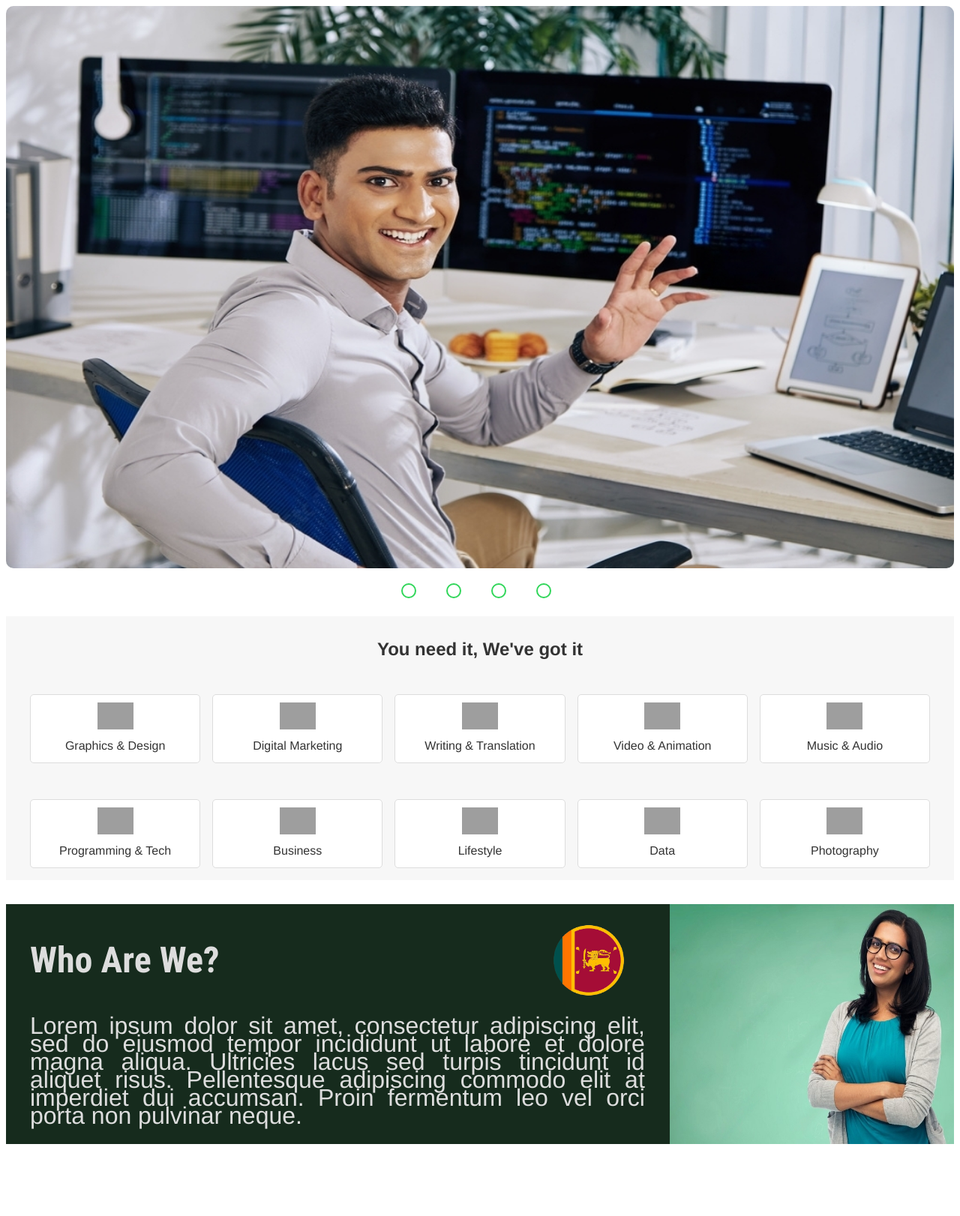
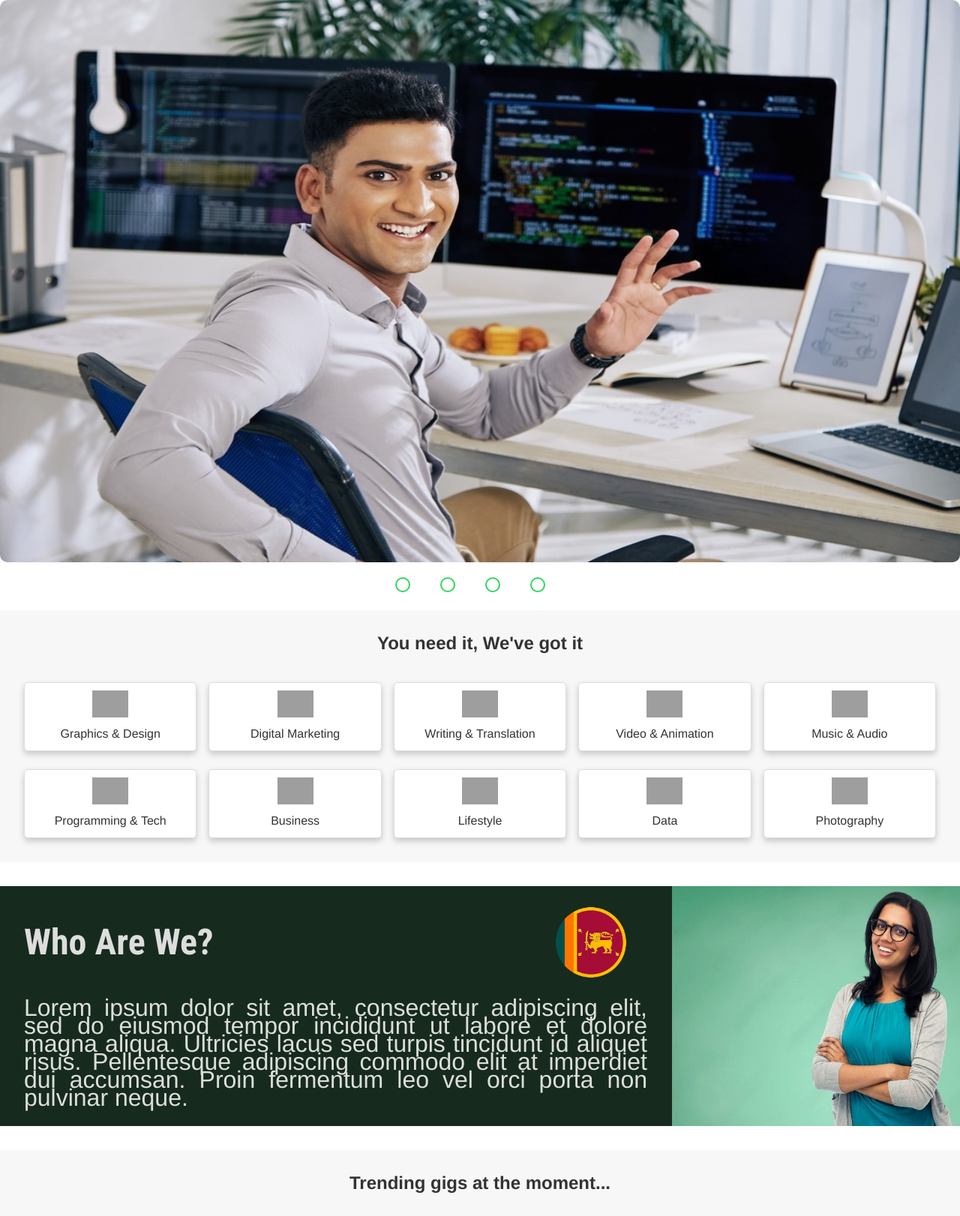
Before and after one commit to sahan462/Skillsparq, a PHP site: page /home in a window 1280 px wide. Shown: the whole page at 75% size. Before the commit the page ends 1526 px from the top, so only its background shows below. Run offline with PHP 8.4, Linux system fonts and the light colour scheme; grey boxes are pictures that could not be loaded.

Commit message:
trending gigs started

```diff
--- a/app/views/home.view.php
+++ b/app/views/home.view.php
@@ -132,6 +132,12 @@
                 </div>
             </div>
 
+            <div class="topgig-container">
+                <div class="topgig-header">
+                    <h1>Trending gigs at the moment...</h1>
+                </div>
+            </div>
+
         </div>
         <script type="text/javascript">
         var counter = 1;
--- a/public/assests/css/home.styles.css
+++ b/public/assests/css/home.styles.css
@@ -1,5 +1,6 @@
 body{
-    font: 400 16px/24px Macan,Helvetica Neue,Helvetica,Arial,sans-serif;;
+    font: 400 16px/24px Macan,Helvetica Neue,Helvetica,Arial,sans-serif;
+    margin: 0;
 }
 
 .slider-container{
@@ -178,7 +179,7 @@ background: #31d65a;
 .category-container {
     text-align: center; /* Center-align the content */
     margin: 0;
-    padding: 16px 32px 16px 32px;
+    padding: 32px;
     background-color: #f7f7f7; /* Background color for the container */
     margin-top: 16px;
   }
@@ -186,6 +187,8 @@ background: #31d65a;
   /* Style the heading */
   .category-container h1 {
     font-size: 24px;
+    padding: 0;
+    margin: 0;
     color: #333;
   }
 
@@ -194,18 +197,26 @@ background: #31d65a;
     display: flex;
     flex-wrap: wrap;
     gap: 16px;
+    margin-top: 32px;
   }
 
   /* Style individual list items */
   .li {
     flex: 1 1 15%;
     width: 10%;
-    margin-top: 32px;
+    margin-top: 8px;
     padding: 10px;
     text-align: center;
     background-color: #fff; /* Background color for each item */
     border: 1px solid #ddd; /* Border around each item */
     border-radius: 5px; /* Rounded corners */
+    box-shadow: 0 4px 8px 0 rgba(0,0,0,0.2);
+    transition: 0.3s;
+    width: 40%;
+  }
+
+  .li:hover {
+    box-shadow: 0 8px 16px 0 rgba(0,0,0,0.2);
   }
 
   /* Style the links within list items */
@@ -289,6 +300,7 @@ background: #31d65a;
 .WhoAreWe-container p{
     text-align: justify;
     color: #ddd;
+    resize: none;
     padding: 0;
     margin: 0;
 }
@@ -361,3 +373,19 @@ background: #31d65a;
     }
 
 }
+
+
+.topgig-container{
+    text-align: center; /* Center-align the content */
+    margin: 0;
+    padding: 32px;
+    background-color: #f7f7f7; /* Background color for the container */
+    margin-top: 32px;
+}
+
+.topgig-header h1{
+    font-size: 24px;
+    padding: 0;
+    margin: 0;
+    color: #333;
+}
```
